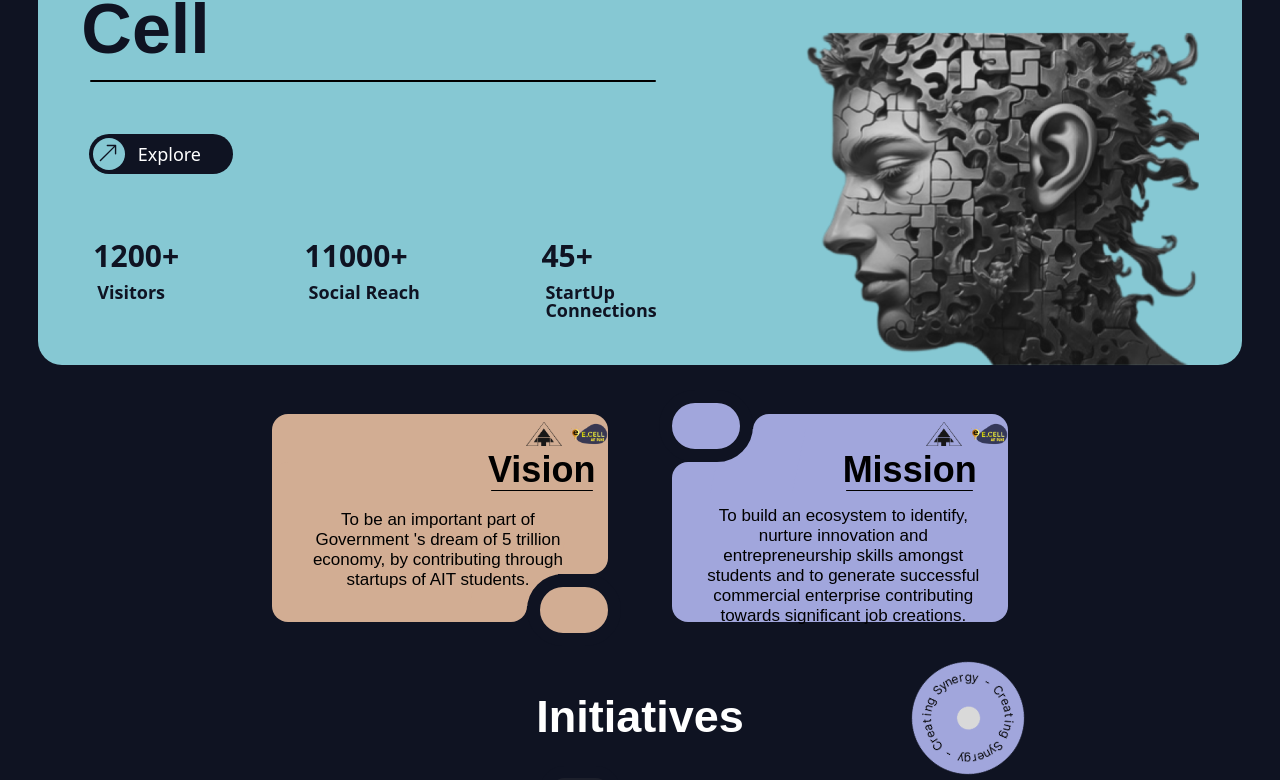
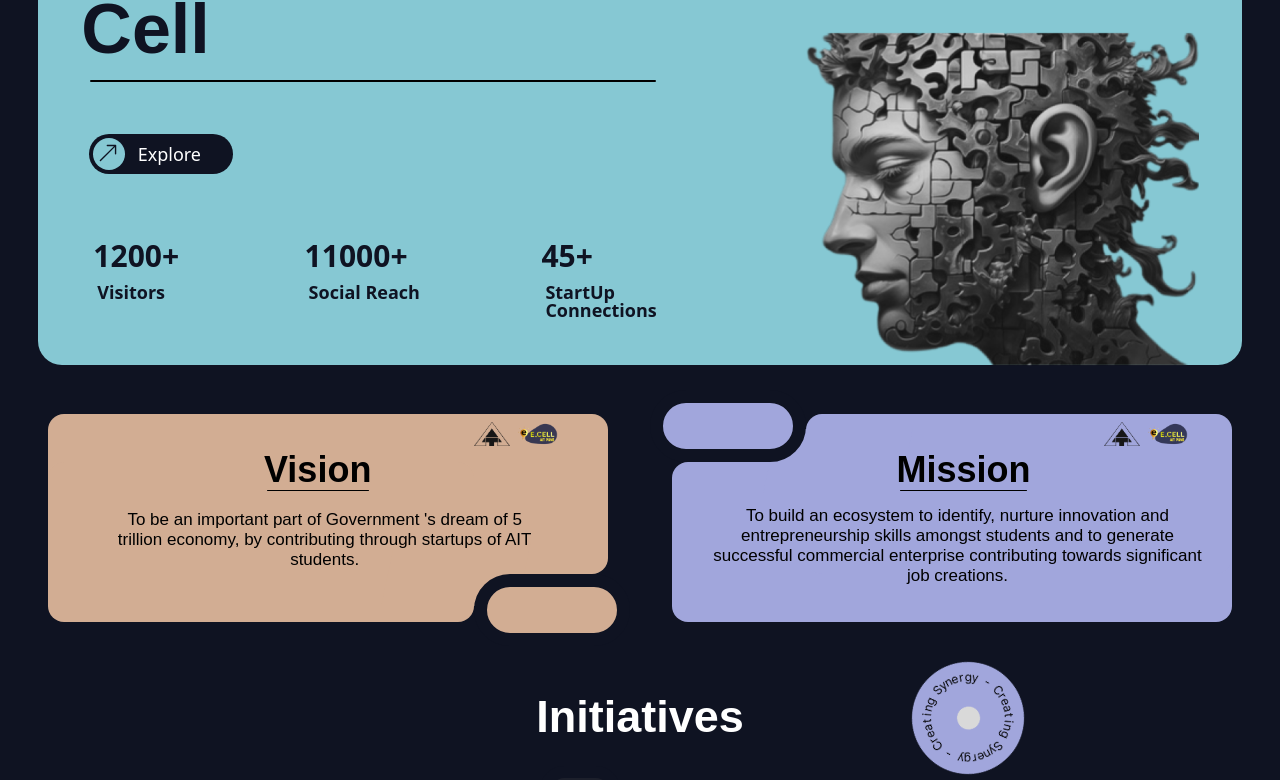
Before and after one commit to I-E-Cell/Vite-Ecell, a React (Vite) app: page / in a window 1280 px wide. Shown: the part 354-1134 px from the top of the page. Built offline with nearby package versions, Linux system fonts and the light colour scheme.

Commit message:
fixed bugs

```diff
--- a/src/Components/Docs.jsx
+++ b/src/Components/Docs.jsx
@@ -4,7 +4,6 @@ import letter from '../assets/letter2.png'
 import { IoDocumentAttach } from "react-icons/io5";
 import { Link } from 'react-router-dom';
 import { motion } from 'framer-motion'
-import Popup from './Popup'
 
 
 const Newsletter = () => {
--- a/src/Components/Moto.jsx
+++ b/src/Components/Moto.jsx
@@ -8,7 +8,7 @@ const Moto = () => {
     return (
         <div id='moto' className='bg-[#0F1322] moto md:-mt-6 h-[34.5em] md:h-[18em] w-[94%] mx-auto relative '>
             <div className='flex  top-10 flex-col md:flex-row gap-28 md:gap-16 gap justify-center relative mx-auto'>
-                <div className='max-w-[21em] relative mx-auto md:mx-0 md:w-[28em] lg:w-[35em] h-[10em] rounded-2xl bg-[#D2AD93]'>
+                <div className='min-w-[21em] relative mx-auto md:mx-0 md:w-[28em] lg:w-[35em] h-[10em] rounded-2xl bg-[#D2AD93]'>
 
                     <div className='absolute flex flex-row gap-2 left-[72%] md:left-[76%] top-2 justify-end'>
                         <img className='w-9 h-6' src={ait} alt="" />
@@ -49,7 +49,7 @@ const Moto = () => {
 
                     </div>
                 </div>
-                <div className='max-w-[21em] relative top-12 mx-auto md:mx-0 md:w-[28em] lg:w-[35em] h-[10em] rounded-2xl bg-[#A1A6DC]'>
+                <div className='min-w-[21em] relative top-12 mx-auto md:mx-0 md:w-[28em] lg:w-[35em] h-[10em] rounded-2xl bg-[#A1A6DC]'>
                     <div className='w-[76%] relative left-[24%] -top-12 h-[10em] rounded-2xl bg-[#A1A6DC]'>
                         <div className='absolute flex flex-row gap-2 left-[63%]  md:left-[70%] top-2 justify-end'>
                             <img className='w-9 h-6' src={ait} alt="" />
```
